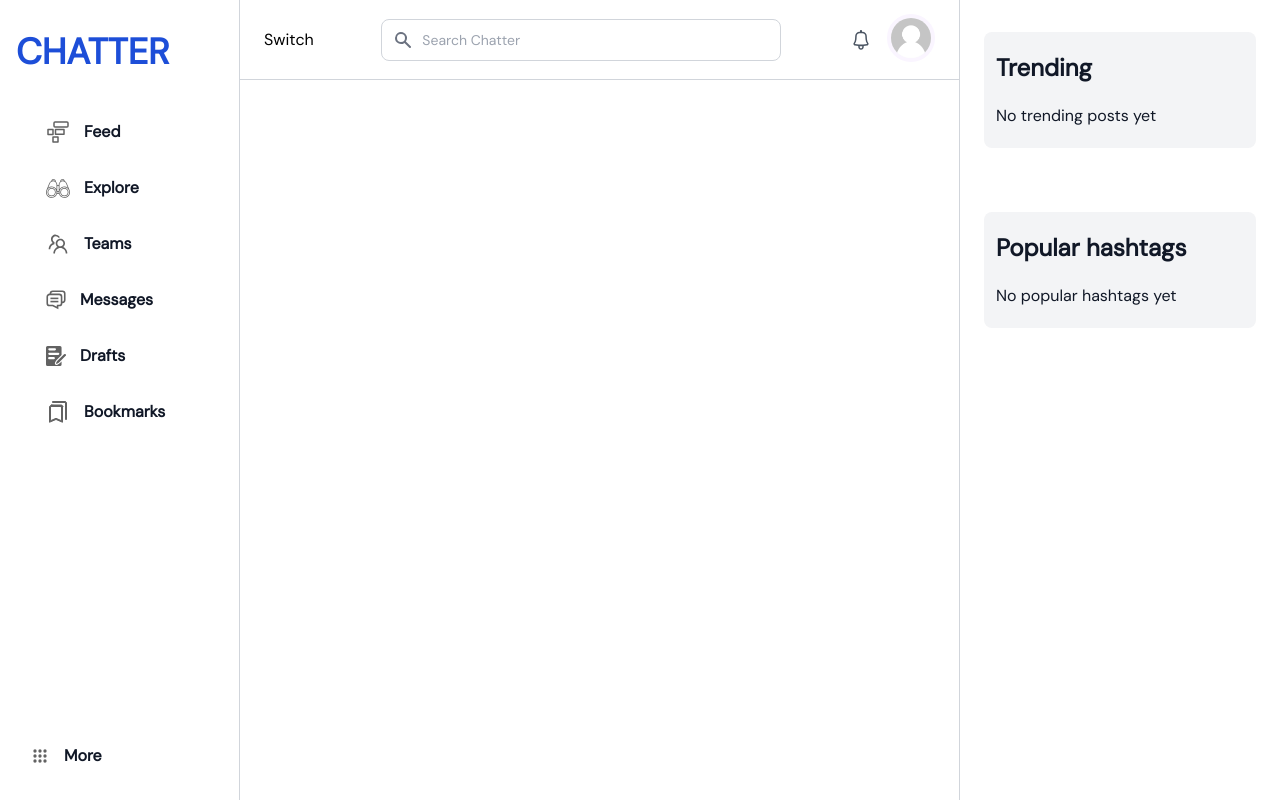
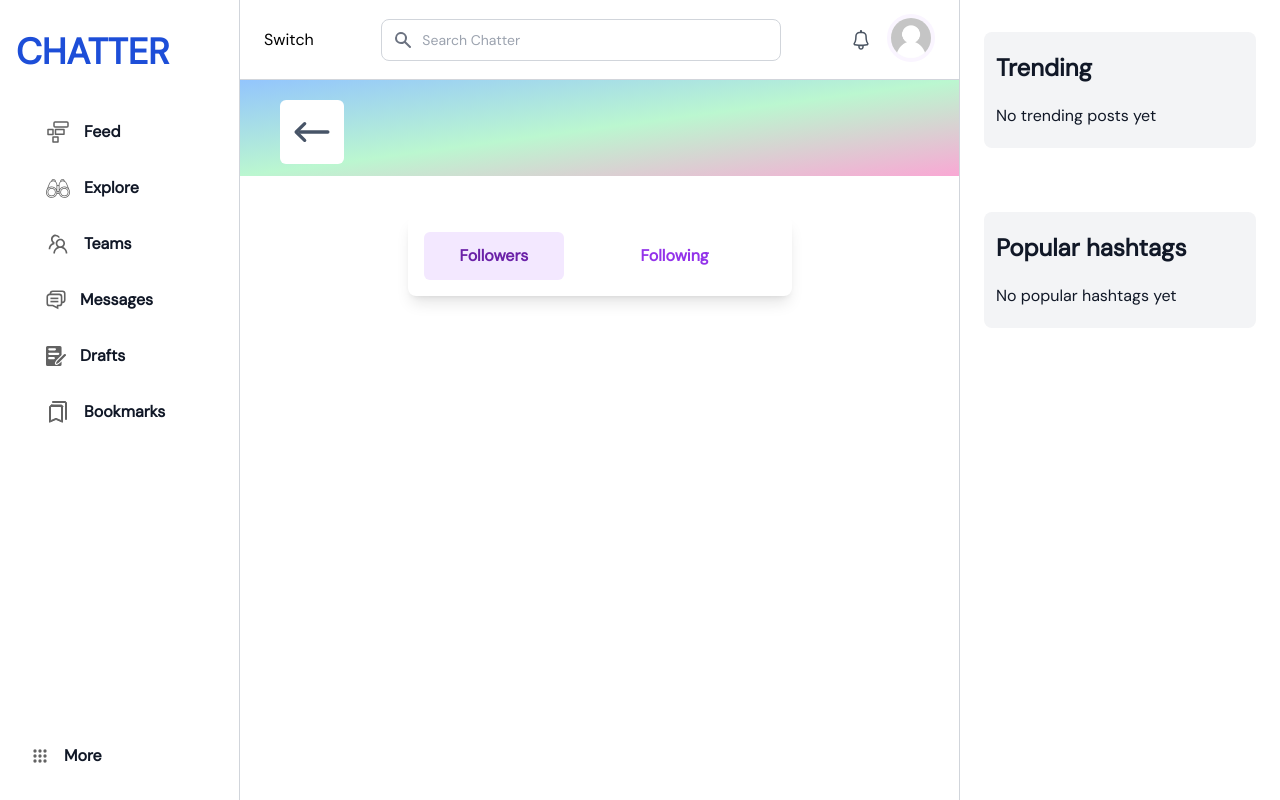
Before and after one commit to muzardemoses/Chatter-app, a React (Vite) app: page /1/followers in a window 1280 px wide. Built offline with nearby package versions, Linux system fonts and the light colour scheme; no server answers; the database is empty.

Commit message:
Following and Followers page design layout

```diff
--- a/src/Components/Profile/ConnectionHeader.tsx
+++ b/src/Components/Profile/ConnectionHeader.tsx
@@ -1,5 +1,44 @@
+import { useParams, NavLink, useNavigate } from "react-router-dom";
+import backArrowSVG from "../../assets/Svg/Profile/arrow-left.svg"
+
+
 export const ConnectionHeader = () => {
+    const navigate = useNavigate();
+    const { username } = useParams<{ username: string }>()
+
+
     return (
-        <></>
+        <div className="w-full pb-8 flex flex-col gap-10">
+            <div
+                className="h-24 bg-gradient-to-br from-blue-300 via-green-200 to-pink-300 px-10 py-5"
+            >
+                <div>
+                    <button
+                        onClick={() => navigate(-1)}
+                        className="p-3 bg-white rounded-md"
+                    >
+                        <img
+                            src={backArrowSVG}
+                            className="h-10 w-10 inline-block"
+                            alt="arrow-left"
+                        />
+                    </button>
+                </div>
+            </div>
+            <div className="bg-white w-96 p-4 shadow-lg rounded-lg mx-auto font-semibold text-base flex gap-10">
+                <NavLink
+                    to={`/${username}/followers`}
+                    className={({ isActive }) => (isActive ? "p-3 text-center w-2/5 rounded-md bg-purple-100 text-purple-800 transition duration-500 ease-in-out" : "p-3 text-center w-2/5 rounded-md text-purple-600 transition duration-500 ease-in-out hover:text-purple-800 hover:bg-purple-100")}
+                >
+                    Followers
+                </NavLink>
+                <NavLink
+                    to={`/${username}/following`}
+                    className={({ isActive }) => (isActive ? "p-3 text-center w-2/5 rounded-md bg-purple-100 text-purple-800 transition duration-500 ease-in-out" : "p-3 text-center w-2/5 rounded-md text-purple-600 transition duration-500 ease-in-out hover:text-purple-800 hover:bg-purple-100")}
+                >
+                    Following
+                </NavLink>
+            </div>
+        </div>
     )
 }
--- a/src/Pages/Profile/Followers.tsx
+++ b/src/Pages/Profile/Followers.tsx
@@ -1,5 +1,95 @@
+//import { NavLink, useParams } from "react-router-dom";
+//import { useSelector } from "react-redux";
+//import { selectUsers } from "../../Config/usersSlice";
+
+
 export const Followers = () => {
+    //const { username } = useParams<{ username: string }>()
+
+    //const users = useSelector(selectUsers);
+    //const routeUser = users.find((user) => user.username === username);
+
     return (
-        <></>
+        <>
+            {/* <div className="bg-white w-6/12 p-4 shadow-md rounded-lg mx-auto">
+                <div v-if="!routeUser">
+                    <h1>Loading...</h1>
+                </div>
+                <div v-else>
+                    <ul className="flex flex-col gap-3" v-if="routeUserFollowers.length > 0">
+                        <li
+                            v-for="user in routeUserFollowers"
+              :key="user.id"
+                        class="flex justify-between"
+            >
+                        <RouterLink
+                            : to="`/${user.username}`"
+                        class="flex items-center gap-4 transition duration-300 ease-in-out hover:bg-gray-100 p-2 rounded-md px-4"
+              >
+                        <img
+                            : src="
+                        user.photoURL
+                        ? user.photoURL
+                        : 'https://sbcf.fr/wp-content/uploads/2018/03/sbcf-default-avatar.png'
+                        "
+                        alt="avatar"
+                        class="w-12 h-12 rounded-full"
+                />
+                        <div className="flex flex-col">
+                            <h1 class="text-gray-900 font-semibold text-base">
+                                {{ user.displayName }}
+                            </h1>
+                            <p class="text-gray-600 text-sm">@{{ user.username }}</p>
+                        </div>
+                    </RouterLink>
+                    <div>
+                        <div v-if="loggedInUser">
+                            <div v-if="user.id === loggedInUser.id">
+                                <!-- <router-link to="/settings/profile">
+                                    <PurpleButton class="px-4 h-10 text-sm font-semibold">
+                                        Edit profile
+                                    </PurpleButton>
+                                </router-link> -->
+                            </div>
+                            <div v-else-if="user.followers.includes(loggedInUser.id)">
+                                <PurpleButton
+                                    class="w-28 h-10 text-sm font-semibold flex items-center gap-2 justify-center hh"
+                      @click="followUser(user)"
+                    >
+                                <img
+                                    src="../../assets/profileIcons/direct-hit.svg"
+                                    alt="direct-hit"
+                                    className="h-4 w-4"
+                                />
+
+                                <span>Following</span>
+                            </PurpleButton>
+                        </div>
+                        <div v-else>
+                            <WhiteButton
+                                class="w-28 h-10 text-sm font-semibold flex items-center gap-3 justify-center text-purple-600 border border-purple-600"
+                      @click="followUser(user)"
+                    >
+                            <img
+                                src="../../assets/profileIcons/bullseye-purple.svg"
+                                alt="bullseye"
+                                className="h-4 w-4"
+                            />
+                            Follow
+                        </WhiteButton>
+                    </div>
+                </div>
+            </div>
+        </li >
+          </ul >
+    <div v-else className="text-gray-500 text-sm">
+        <p v-if="routeUser.id === loggedInUser.id">
+            You don't have any followers yet
+        </p>
+        <p v-else>This user doesn't have any followers yet</p>
+    </div>
+        </div >
+      </div > */}
+      </>
     )
 }
```
Also changed, not shown: src/assets/Svg/Profile/arrow-left.svg (added).
